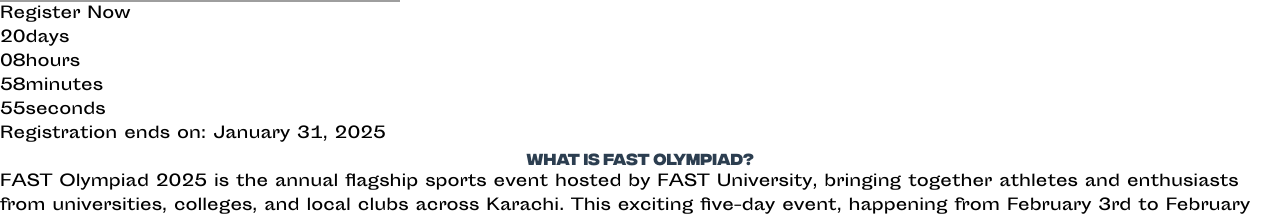
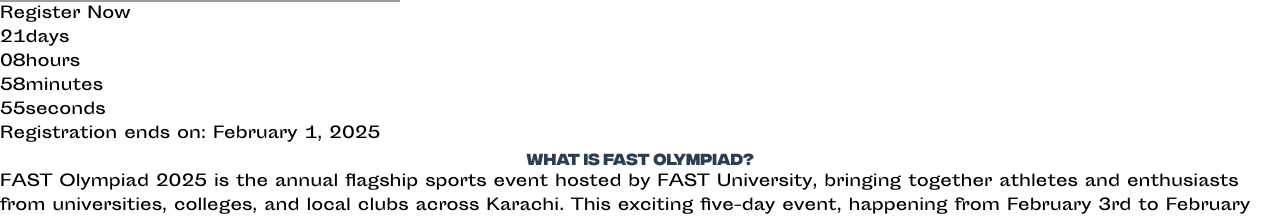
Before and after one commit to owaisrafiq05/Sportics-2k25-Website, a React (Vite) app: page / in a window 1280 px wide. Shown: the part 1920-2136 px from the top of the page. Built offline with nearby package versions, Linux system fonts and the light colour scheme; grey boxes are pictures that could not be loaded; a web font is replaced by a local one.

Commit message:
timer update and futsal, indoor cricket removed

```diff
--- a/src/components/GlobalComponents/Countdown.jsx
+++ b/src/components/GlobalComponents/Countdown.jsx
@@ -72,7 +72,7 @@
   const [timeRemaining, setTimeRemaining] = useState(0);
 
   // Target event date (31 January 2025, at 23:59 in Pakistan Standard Time)
-  const targetDate = new Date('2025-01-31T23:59:00+05:00'); // PST (UTC+5)
+  const targetDate = new Date('2025-02-01T23:59:00+05:00'); // PST (UTC+5)
 
   useEffect(() => {
     const countdownInterval = setInterval(() => {
--- a/src/components/Register-Now/MultiStepForm.jsx
+++ b/src/components/Register-Now/MultiStepForm.jsx
@@ -21,7 +21,7 @@
   const sportsConfig = {
     "Volleyball (6-10 players)": { min: 6, max: 10, fee: 6000 },
     "Throwball (7-11 players)": { min: 7, max: 11, fee: 5000 },
-    "Futsal Boys (8-10 players)": { min: 8, max: 10, fee: 6000 },
+    // "Futsal Boys (8-10 players)": { min: 8, max: 10, fee: 6000 },
     "Futsal Girls (8-10 players)": { min: 8, max: 10, fee: 6000 },
     "Table Tennis Singles Girl (1 player)": { min: 1, max: 1, fee: 1000 },
     "Table Tennis Doubles Girls (2 players)": { min: 2, max: 2, fee: 1200 },
@@ -32,7 +32,7 @@
     "Badminton Doubles Girls (2 players)": { min: 2, max: 2, fee: 2000 },
     "Badminton Singles Boy (1 player)": { min: 1, max: 1, fee: 1200 },
     "Badminton Doubles Boys (2 players)": { min: 2, max: 2, fee: 2000 },
-    "Indoor Cricket (7-9 players)": { min: 7, max: 9, fee: 4000 },
+    // "Indoor Cricket (7-9 players)": { min: 7, max: 9, fee: 4000 },
     "Basketball Boys (8-12 players)": { min: 8, max: 12, fee: 7000 },
     "Basketball Girls (8-12 players)": { min: 8, max: 12, fee: 6000 },
     "CS2 (5-6 players)": { min: 5, max: 6, fee: 2000 },
```
